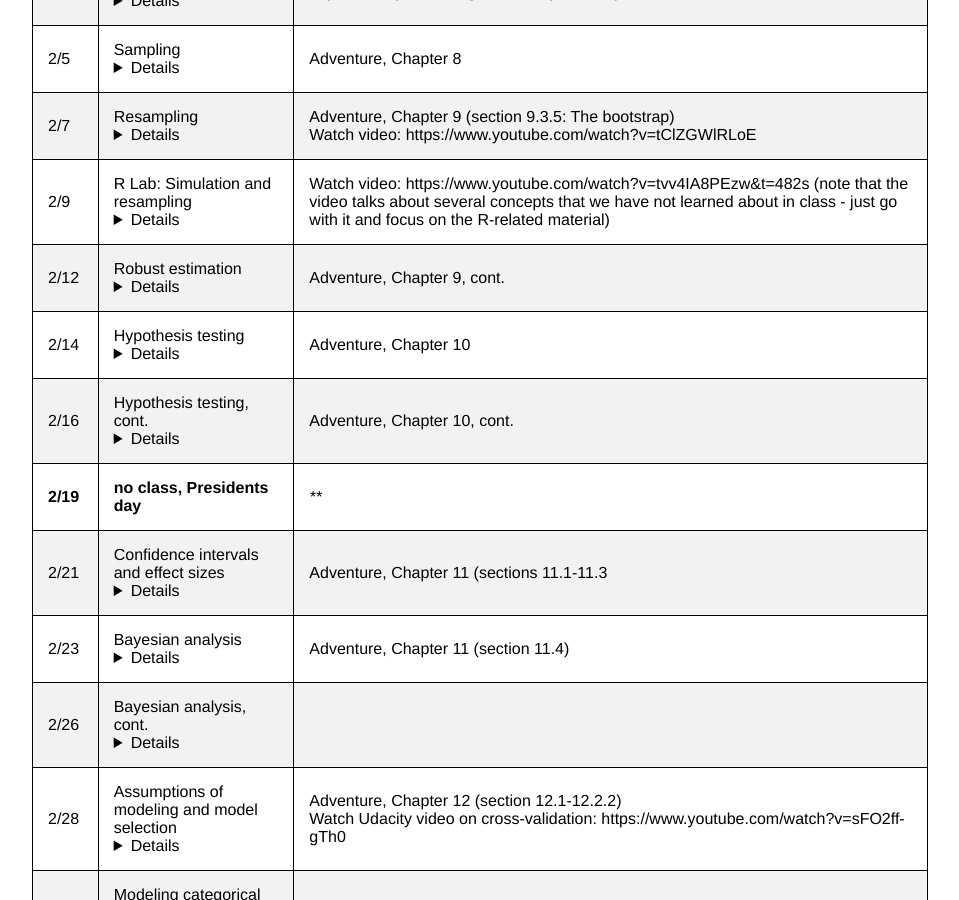
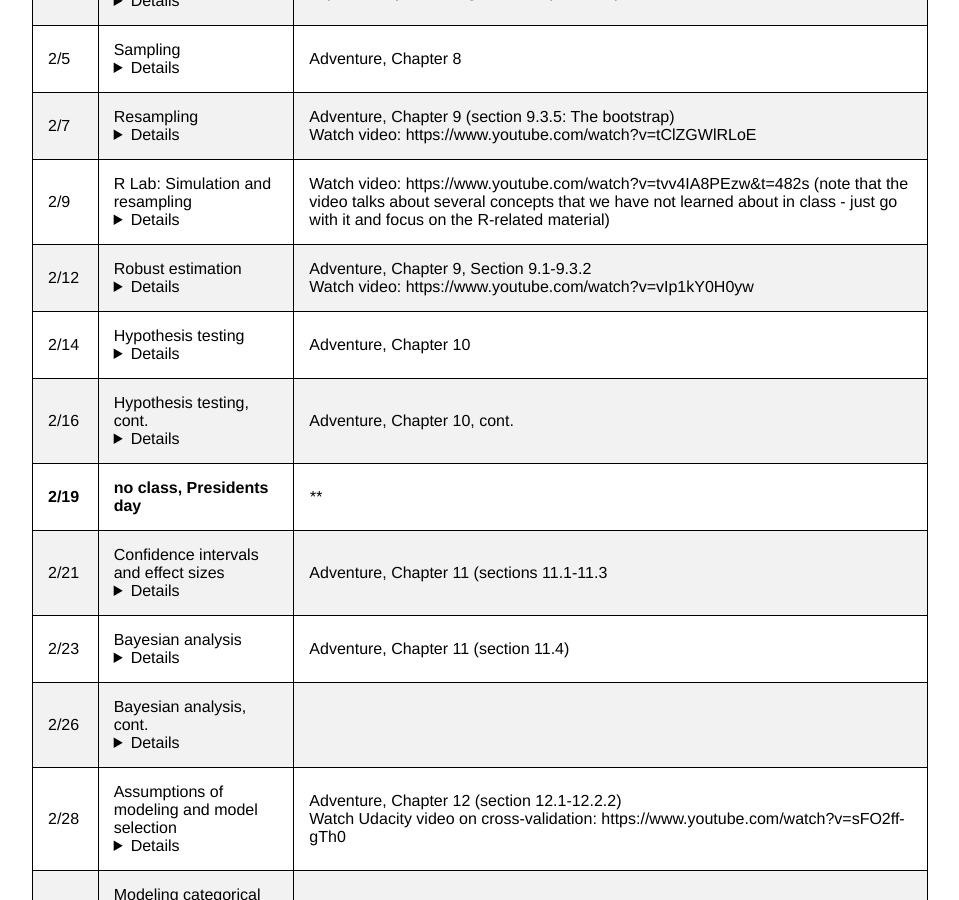
Before and after one commit to stats60/stats60.github.io, a Jekyll site: the page built from syllabus/index.md, in a window 1280 px wide and 900 px high, scrolled down 1088 px. Shown: the whole window, without its empty margins (160-1119 px from the left). Built offline with Jekyll 4.4.1, drawn with Linux system fonts in a browser that asks for light colours; our own code applies the rules of GitHub Pages for plain Markdown files.

Commit message:
autoupdate

```diff
--- a/syllabus/index.md
+++ b/syllabus/index.md
@@ -24,8 +24,8 @@
 | 2/2|R lab: probability<details><br>Learning Objectives:<br><br>After this lecture, you should be able to:<br>* Compute probabilities of combinations of events<br>* Compute an empirical probability distribution<br>* Describe the different functions available for the normal distribution, and their usage<br><br></details>|http://www.cyclismo.org/tutorial/R/probability.html|
 | 2/5|Sampling<details><br>Learning Objectives:<br><br>After this lecture, you should be able to:<br>* Distinguish between a population and a sample, and between population parameters and statistics<br>* Describe the concepts of sampling error and sampling distribution<br>* Describe how the Central Limit Theorem determines the nature of the sampling distribution of the mean<br><br>Links:<br><br>* [R notebook for lecture](https://rawgit.com/psych10/psych10/master/notebooks/Session12-Sampling/Session12-Sampling.html)<br><br></details>|Adventure, Chapter 8|
 | 2/7|Resampling<details><br>Learning Objectives:<br><br>After this lecture, you should be able to:<br>* Describe the statistical concept of a random number<br>* Describe the concept of Monte Carlo simulation<br>* Describe the concept of the bootstrap and use it to estimate the sampling distribution of a statistic<br><br>Links:<br><br>* [R notebook for lecture](https://rawgit.com/psych10/psych10/master/notebooks/Session13-Resampling/Session13-Resampling.html)<br><br></details>|Adventure, Chapter 9 (section 9.3.5: The bootstrap)<br>Watch video: https://www.youtube.com/watch?v=tClZGWlRLoE|
-| 2/9|R Lab: Simulation and resampling<details><br>Learning Objectives:<br><br>After this lecture, you should be able to:<br><br></details>|Watch video: https://www.youtube.com/watch?v=tvv4IA8PEzw&t=482s (note that the video talks about several concepts that we have not learned about in class - just go with it and focus on the R-related material)|
-| 2/12|Robust estimation<details><br>Learning Objectives:<br><br>After this lecture, you should be able to:<br>* Describe the concept of an outlier and the mechanisms that can cause them<br>* Describe the effects of outiers on the mean and the potential ways to prevent them<br>* Describe how transformations of the data can reduce the impact of outliers and the contexts in which such transformations are appropriate<br><br></details>|Adventure, Chapter 9, cont.|
+| 2/9|R Lab: Simulation and resampling<details><br>Learning Objectives:<br><br>After this lecture, you should be able to:<br>* Demostrate the ability to implement a Monte Carlo simulation in R<br><br></details>|Watch video: https://www.youtube.com/watch?v=tvv4IA8PEzw&t=482s (note that the video talks about several concepts that we have not learned about in class - just go with it and focus on the R-related material)|
+| 2/12|Robust estimation<details><br>Learning Objectives:<br><br>After this lecture, you should be able to:<br>* Describe the concept of an outlier and the mechanisms that can cause them<br>* Describe the effects of outiers on the mean and the potential ways to prevent them<br>* Describe how transformations of the data can reduce the impact of outliers and the contexts in which such transformations are appropriate<br><br></details>|Adventure, Chapter 9, Section 9.1-9.3.2<br>Watch video: https://www.youtube.com/watch?v=vIp1kY0H0yw|
 | 2/14|Hypothesis testing<details><br>Learning Objectives:<br><br>After this lecture, you should be able to:<br>* Identify the components of a hypothesis test, including the parameter of interest, the null and alternative hypotheses, and the test statistic.<br>* Describe the proper interpretations of a p-value and a confidence interval as well as common misinterpretations<br>* Distinguish between the two types of error in hypothesis testing, and the factors that determine them.<br><br></details>|Adventure, Chapter 10|
 | 2/16|Hypothesis testing, cont.<details><br>Learning Objectives:<br><br>After this lecture, you should be able to:<br>* Describe how resampling can be used to compute a p-value.<br>* Describe the concept of positive predictive value and apply it in the context of a specific inference.<br>* Define the concept of statistical power, and compute statistical power for a given statistical test.<br>* Describe the main criticisms of null hypothesis statistical testing<br><br></details>|Adventure, Chapter 10, cont.|
 | **2/19**|**no class, Presidents day**|****|
```
Also changed, not shown: full_syllabus/index.md (+2 -2 lines), objectives/index.md (+3 -0 lines).
